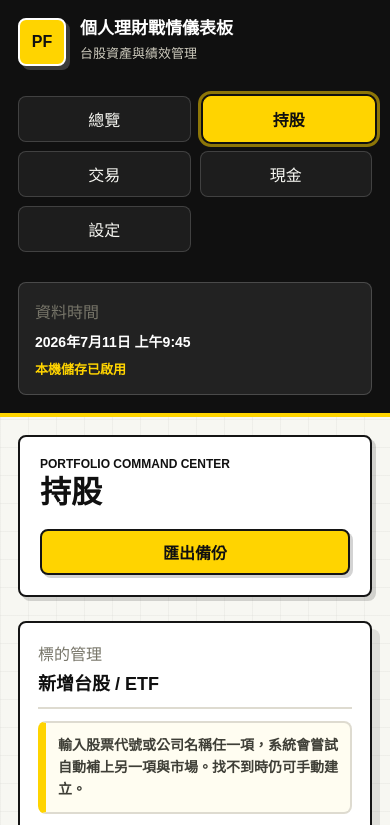
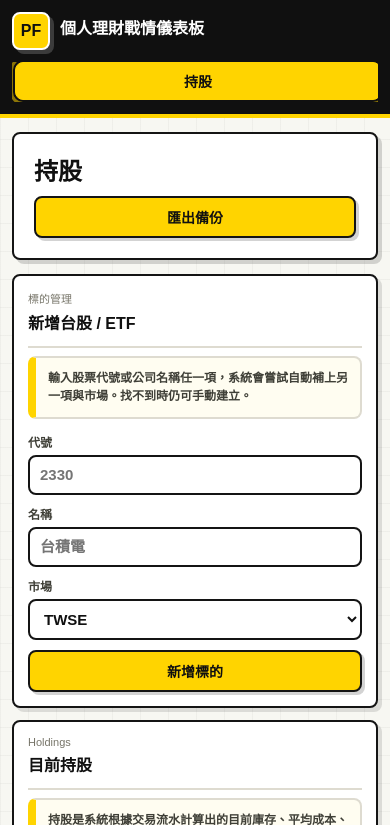
Before and after one commit to CaChenChang/personal-investment-dashboard, a plain HTML site: page index.html in a window 390 px wide. Both pictures are taken after a click on the button "持股". Shown: the top 825 px of the page. Drawn offline with Linux system fonts and the light colour scheme; no server answers.

Commit message:
Tighten mobile layout and fix PWA name

```diff
--- a/index.html
+++ b/index.html
@@ -5,7 +5,8 @@
     <meta name="viewport" content="width=device-width, initial-scale=1.0" />
     <meta name="theme-color" content="#ffd400" />
     <meta name="apple-mobile-web-app-capable" content="yes" />
-    <meta name="apple-mobile-web-app-title" content="????" />
+    <meta name="apple-mobile-web-app-title" content="理財戰情" />
+    <meta name="application-name" content="理財戰情" />
     <link rel="manifest" href="./manifest.webmanifest" />
     <link rel="apple-touch-icon" href="./icons/icon-192.png" />
     <title>個人理財戰情儀表板</title>
--- a/service-worker.js
+++ b/service-worker.js
@@ -1,4 +1,4 @@
-const CACHE_NAME = 'investment-dashboard-v2';
+const CACHE_NAME = 'investment-dashboard-v3';
 const APP_ASSETS = [
   './',
   './index.html',
--- a/styles.css
+++ b/styles.css
@@ -674,3 +674,177 @@ button:focus {
 .market-refresh-actions {
   margin-bottom: 10px;
 }
+
+
+/* Mobile app tightening */
+@media (max-width: 680px) {
+  body {
+    font-size: 14px;
+  }
+
+  .sidebar {
+    position: sticky;
+    top: 0;
+    z-index: 20;
+    padding: 12px;
+  }
+
+  .brand {
+    align-items: center;
+    gap: 10px;
+    margin-bottom: 12px;
+  }
+
+  .brand-mark {
+    width: 38px;
+    height: 38px;
+    font-size: 16px;
+  }
+
+  .brand h1 {
+    font-size: 16px;
+    line-height: 1.25;
+  }
+
+  .brand p,
+  .sidebar-panel,
+  .eyebrow {
+    display: none;
+  }
+
+  .nav-tabs {
+    display: flex;
+    gap: 8px;
+    overflow-x: auto;
+    padding-bottom: 2px;
+    scrollbar-width: none;
+  }
+
+  .nav-tabs::-webkit-scrollbar {
+    display: none;
+  }
+
+  .nav-tab {
+    flex: 0 0 auto;
+    min-height: 38px;
+    padding: 8px 12px;
+    border-width: 1px;
+    font-size: 14px;
+    white-space: nowrap;
+  }
+
+  .main {
+    padding: 14px 12px 26px;
+  }
+
+  .topbar {
+    gap: 10px;
+    margin-bottom: 14px;
+  }
+
+  .topbar h2 {
+    font-size: 24px;
+  }
+
+  .topbar-actions button,
+  .data-actions button {
+    flex: 1 1 132px;
+  }
+
+  .metric-grid {
+    gap: 10px;
+    margin-bottom: 12px;
+  }
+
+  .metric-card {
+    padding: 13px;
+  }
+
+  .metric-card p,
+  .label {
+    font-size: 11px;
+  }
+
+  .metric-card strong {
+    font-size: 22px;
+    line-height: 1.15;
+  }
+
+  .metric-card span {
+    margin-top: 8px;
+    font-size: 12px;
+  }
+
+  .panel {
+    padding: 14px;
+    margin-bottom: 12px;
+    box-shadow: 4px 4px 0 rgba(16, 16, 16, 0.12);
+  }
+
+  .panel-header {
+    align-items: flex-start;
+    gap: 10px;
+    margin-bottom: 12px;
+  }
+
+  .panel-header h3 {
+    font-size: 16px;
+  }
+
+  .info-strip,
+  .help-text {
+    font-size: 12px;
+    line-height: 1.55;
+  }
+
+  .form-grid {
+    gap: 10px;
+  }
+
+  label {
+    gap: 5px;
+    font-size: 12px;
+  }
+
+  input,
+  select {
+    min-height: 40px;
+    padding: 9px 10px;
+    font-size: 15px;
+  }
+
+  .primary-btn,
+  .ghost-btn,
+  .danger-btn {
+    min-height: 40px;
+    padding: 9px 12px;
+  }
+
+  .table-wrap {
+    margin-inline: -2px;
+  }
+
+  th,
+  td {
+    padding: 9px 8px;
+    font-size: 12px;
+    white-space: nowrap;
+  }
+
+  .position-actions {
+    flex-wrap: nowrap;
+  }
+
+  .position-actions .icon-btn,
+  .position-clear-btn {
+    min-height: 32px;
+    padding: 5px 8px;
+    font-size: 12px;
+  }
+
+  .table-input.position-input {
+    width: 82px;
+    min-height: 32px;
+    font-size: 13px;
+  }
+}
```
Also changed, not shown: manifest.webmanifest.
